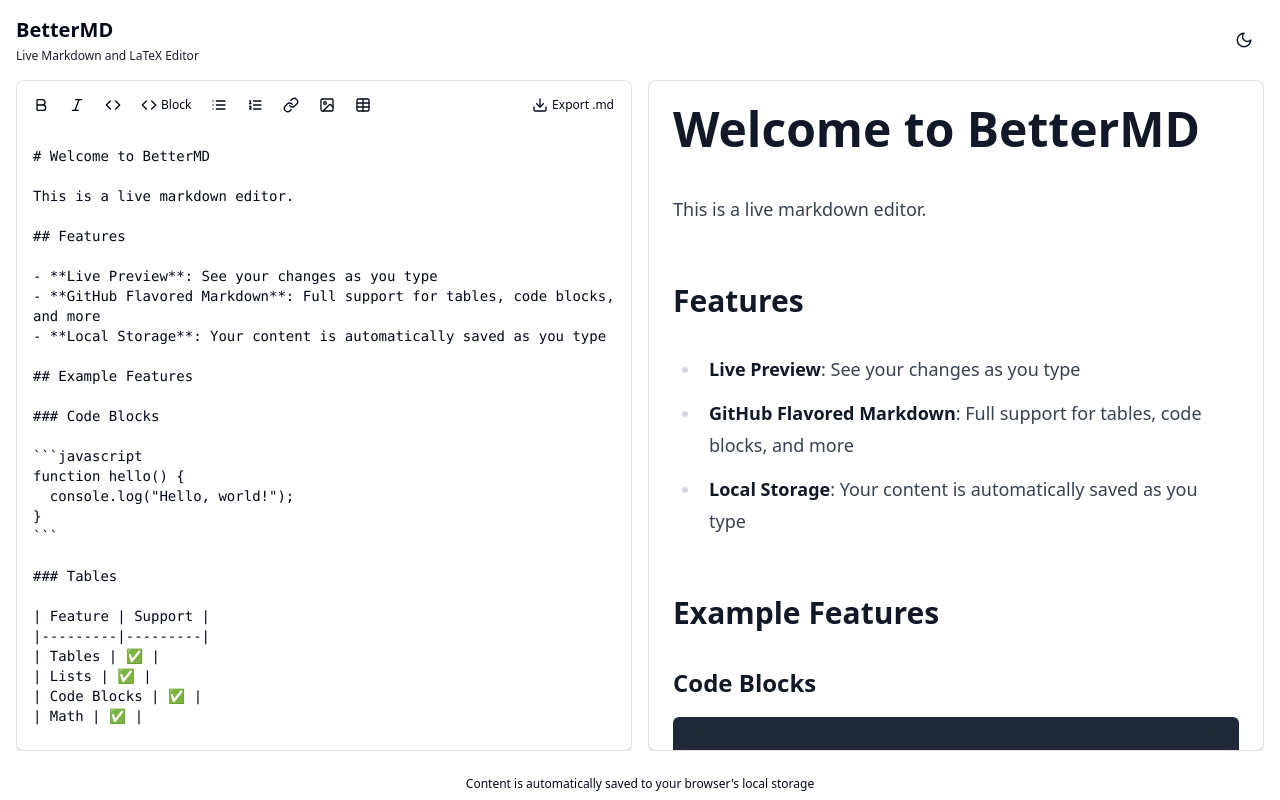
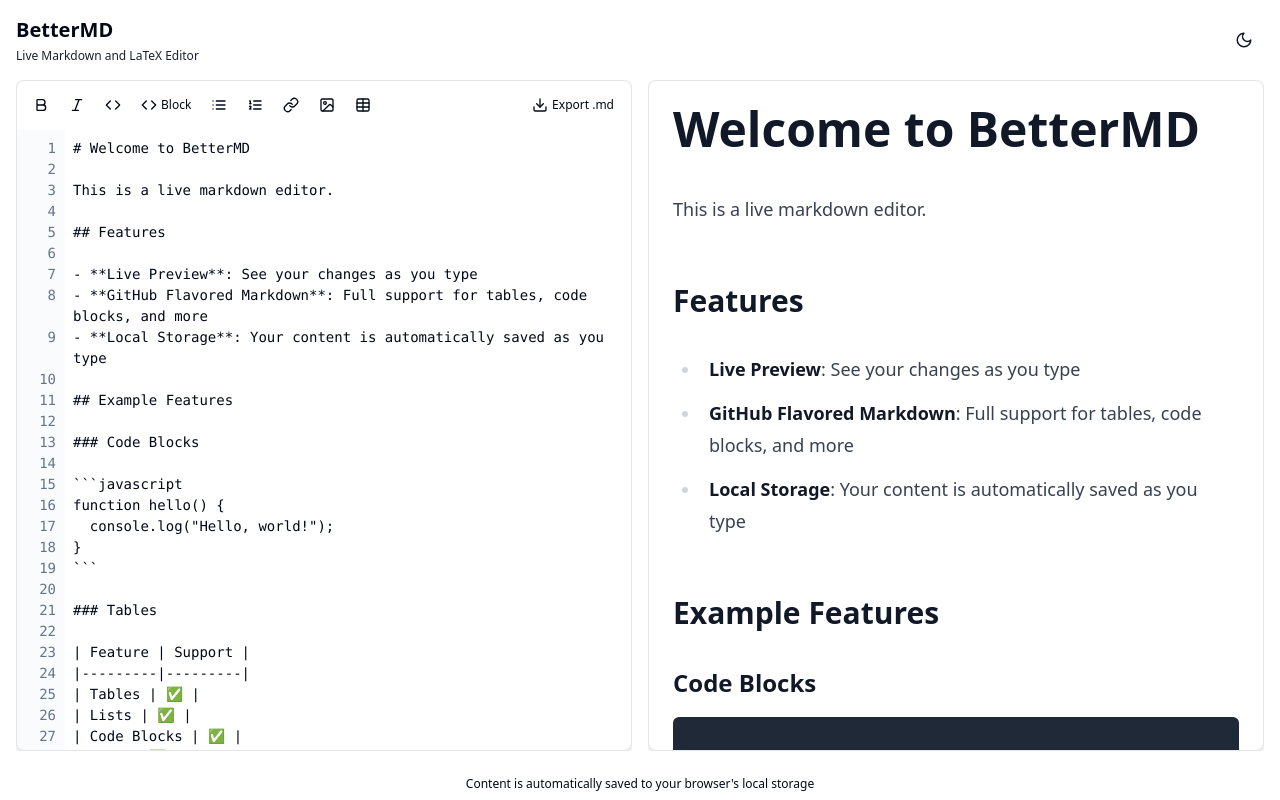
Before and after one commit to jackammon/bettermd, a React (Vite) app: page / in a window 1280 px wide. Built offline with nearby package versions, Linux system fonts and the light colour scheme.

Commit message:
Implement line numbering and advanced text wrapping in Editor

```diff
--- a/src/components/Editor.tsx
+++ b/src/components/Editor.tsx
@@ -1,4 +1,4 @@
-import React, { useState, useEffect, useRef } from 'react';
+import React, { useState, useEffect, useRef, useCallback } from 'react';
 import { Textarea } from './ui/textarea';
 import { Button } from './ui/button';
 import { Bold, Italic, Code, List, ListOrdered, Link, Image, Table, Download } from 'lucide-react';
@@ -8,15 +8,90 @@ interface EditorProps {
   onChange: (markdown: string) => void;
 }
 
+interface LineInfo {
+  number: number | null;
+  isNewLine: boolean;
+}
+
 const Editor: React.FC<EditorProps> = ({ initialValue = '', onChange }) => {
   const [markdown, setMarkdown] = useState(initialValue);
   const textareaRef = useRef<HTMLTextAreaElement>(null);
+  const editorContainerRef = useRef<HTMLDivElement>(null);
+  const scrollContainerRef = useRef<HTMLDivElement>(null);
+  const [visibleLines, setVisibleLines] = useState<LineInfo[]>([{ number: 1, isNewLine: true }]);
 
   useEffect(() => {
     if (initialValue) {
       setMarkdown(initialValue);
     }
   }, [initialValue]);
+
+  // Calculate line wrapping
+  const calculateLineWrapping = useCallback(() => {
+    if (!textareaRef.current || !scrollContainerRef.current) return;
+
+    const textarea = textareaRef.current;
+    const textareaWidth = textarea.clientWidth - parseInt(getComputedStyle(textarea).paddingLeft) - parseInt(getComputedStyle(textarea).paddingRight);
+
+    // Create a clone to measure text
+    const measureDiv = document.createElement('div');
+    measureDiv.style.visibility = 'hidden';
+    measureDiv.style.position = 'absolute';
+    measureDiv.style.width = `${textareaWidth}px`;
+    measureDiv.style.fontFamily = getComputedStyle(textarea).fontFamily;
+    measureDiv.style.fontSize = getComputedStyle(textarea).fontSize;
+    measureDiv.style.lineHeight = getComputedStyle(textarea).lineHeight;
+    measureDiv.style.whiteSpace = 'pre-wrap';
+    measureDiv.style.overflowWrap = 'break-word';
+    measureDiv.style.wordBreak = 'break-word';
+    measureDiv.style.tabSize = '2';
+    document.body.appendChild(measureDiv);
+
+    // Process each logical line from the text
+    const lines = markdown.split('\n');
+    let lineInfos: LineInfo[] = [];
+
+    lines.forEach((line, index) => {
+      // Get line height from computed style to match the textarea
+      measureDiv.textContent = line || ' '; // Use space for empty lines
+
+      // Calculate how many visual lines this takes (wrapped lines)
+      const lineHeight = parseFloat(getComputedStyle(measureDiv).lineHeight);
+      const wrappedLines = Math.ceil(measureDiv.scrollHeight / lineHeight);
+
+      // First line gets a line number
+      lineInfos.push({ number: index + 1, isNewLine: true });
+
+      // Any wrapped continuation lines get null (no line number)
+      for (let i = 1; i < wrappedLines; i++) {
+        lineInfos.push({ number: null, isNewLine: false });
+      }
+    });
+
+    document.body.removeChild(measureDiv);
+    setVisibleLines(lineInfos);
+  }, [markdown]);
+
+  // Update line calculations when content or size changes
+  useEffect(() => {
+    calculateLineWrapping();
+
+    // Handle resize
+    const resizeObserver = new ResizeObserver(() => {
+      calculateLineWrapping();
+    });
+
+    if (scrollContainerRef.current) {
+      resizeObserver.observe(scrollContainerRef.current);
+    }
+
+    window.addEventListener('resize', calculateLineWrapping);
+
+    return () => {
+      resizeObserver.disconnect();
+      window.removeEventListener('resize', calculateLineWrapping);
+    };
+  }, [markdown, calculateLineWrapping]);
 
   const handleChange = (e: React.ChangeEvent<HTMLTextAreaElement>) => {
     const newMarkdown = e.target.value;
@@ -76,9 +151,17 @@ const Editor: React.FC<EditorProps> = ({ initialValue = '', onChange }) => {
     URL.revokeObjectURL(url);
   };
 
+  // Shared styles for consistent rendering
+  const sharedStyles = {
+    fontFamily: "ui-monospace, SFMono-Regular, SF Mono, Menlo, Consolas, monospace",
+    fontSize: "0.875rem",
+    lineHeight: "1.5",
+  };
+
   return (
     <div className="h-full flex flex-col">
-      <div className="p-2 flex flex-wrap gap-1 items-center justify-between bg-background">
+      {/* Toolbar */}
+      <div className="p-2 flex flex-wrap gap-1 items-center justify-between border-b">
         <div className="flex flex-wrap gap-1 items-center">
           <Button
             variant="ghost"
@@ -173,14 +256,58 @@ const Editor: React.FC<EditorProps> = ({ initialValue = '', onChange }) => {
           <span className="text-xs">Export .md</span>
         </Button>
       </div>
-      <div className="flex-1 border-t custom-scrollbar">
+
+      {/* Editor with single scroll for both line numbers and content */}
+      <div
+        ref={editorContainerRef}
+        className="flex-1 relative overflow-hidden"
+      >
+        {/* Single scrollable container */}
+        <div
+          ref={scrollContainerRef}
+          className="absolute inset-0 overflow-auto custom-scrollbar"
+        >
+          <div className="flex w-full min-h-full">
+            {/* Line numbers column */}
+            <div
+              className="w-12 border-r bg-muted/40 flex-shrink-0 select-none"
+              style={{
+                ...sharedStyles,
+                textAlign: "right",
+                position: "sticky",
+                left: 0,
+                zIndex: 10,
+              }}
+            >
+              <div className="py-[0.5rem]">
+                {visibleLines.map((line, idx) => (
+                  <div key={idx} className="h-[1.5em] pr-2 text-muted-foreground">
+                    {line.isNewLine ? line.number : ''}
+                  </div>
+                ))}
+              </div>
+            </div>
+
+            {/* Textarea - positioned within the scrollable container */}
+            <div className="flex-1">
               <Textarea
                 ref={textareaRef}
                 value={markdown}
                 onChange={handleChange}
-          className="h-full resize-none font-mono p-4 border-0 rounded-none focus-visible:ring-0 focus-visible:ring-offset-0"
+                className="w-full min-h-full resize-none outline-none border-0 rounded-none focus-visible:ring-0 focus-visible:ring-offset-0 bg-transparent overflow-hidden"
                 placeholder="Type your markdown here..."
+                style={{
+                  ...sharedStyles,
+                  padding: "0.5rem",
+                  whiteSpace: "pre-wrap",
+                  overflowWrap: "break-word",
+                  tabSize: 2,
+                  caretColor: "currentColor",
+                }}
               />
+            </div>
+          </div>
+        </div>
       </div>
     </div>
   );
```
Lines whose indentation alone changed are shown as unchanged.
